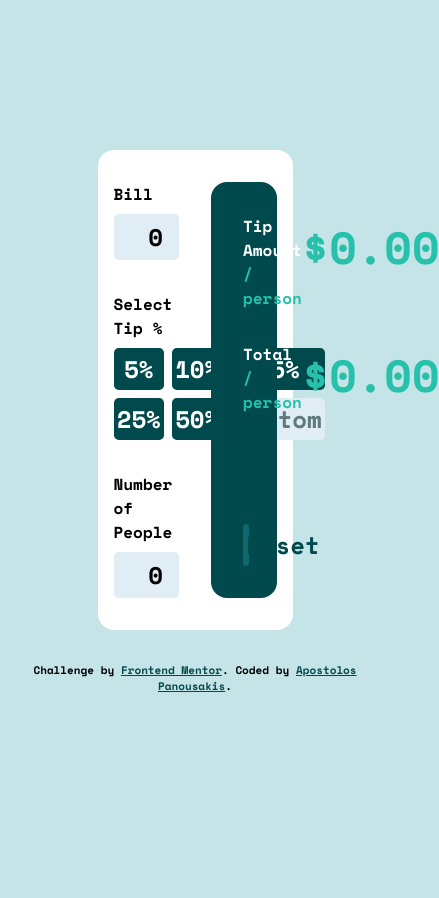
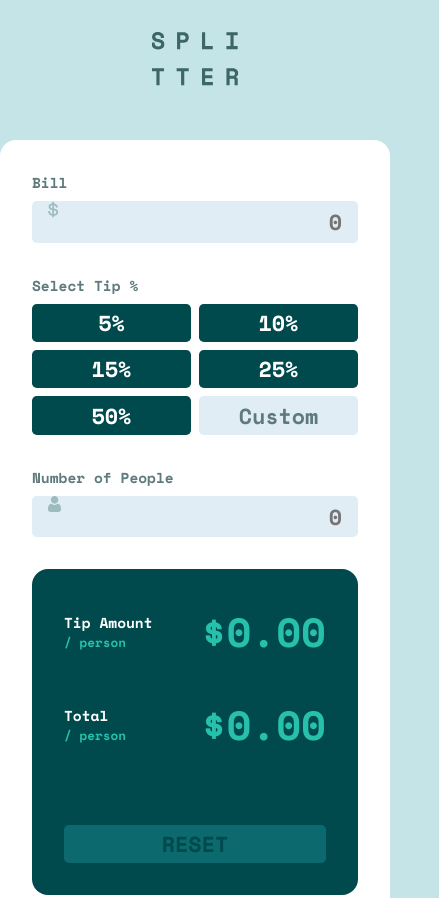
Before and after one commit to apocode01/Tip-calculator-app, a plain HTML site: page index.html in a window 390 px wide. Shown: the top 898 px of the page, 439 px wide, since content can reach past the window. Before the commit the page ends 844 px from the top, so only its background shows below. Drawn offline with nearby package versions, Linux system fonts and the light colour scheme.

Commit message:
more styling and better interactivity

```diff
--- a/index.html
+++ b/index.html
@@ -10,28 +10,36 @@
 <body>
 
   <main>
+    <img class="logo" src="images/logo.svg" alt="SPLITTER">
     <div class="container">
       <div class="selections">
         <div class="bill">
-          <p>Bill</p>
-          <input type="number" min="0" value="0">
+          <p class="title">Bill</p>
+          <div class="billInputDiv">
+            <img class="dollarIcon" src="images/icon-dollar.svg" alt="">
+            <input id="billInput" type="number" min="0" placeholder="0">
+          </div>
         </div>
 
         <div class="tip">
-          <p>Select Tip %</p>
+          <p class="title">Select Tip %</p>
           <div class="buttons">
-            <button>5%</button>
-            <button>10%</button>
-            <button>15%</button>
-            <button>25%</button>
-            <button>50%</button>
+            <button class="fixedTipButton">5%</button>
+            <button class="fixedTipButton">10%</button>
+            <button class="fixedTipButton">15%</button>
+            <button class="fixedTipButton">25%</button>
+            <button class="fixedTipButton">50%</button>
             <button id="custom">Custom</button>
+            <input id="tipInput" type="number" min="0" style="display: none;">
           </div>
         </div>
 
         <div class="people">
-          <p>Number of People</p>
-          <input type="number" min="0" value="0">
+          <p class="title">Number of People</p>
+          <div class="peopleInputDiv">
+            <img class="personIcon" src="images/icon-person.svg" alt="">
+            <input id="personInput" type="number" min="0" placeholder="0">
+          </div>
         </div>
       </div>
 
@@ -52,7 +60,7 @@
           <p>$0.00</p>
         </div>
 
-        <button id="reset">Reset</button>
+        <button id="reset">RESET</button>
       </div>
     </div>
   </main>
--- a/index.js
+++ b/index.js
@@ -0,0 +1,23 @@
+const customTipButton = document.getElementById(`custom`);
+const tipInput = document.getElementById(`tipInput`);
+
+customTipButton.addEventListener('click', () => {
+    customTipButton.style.display = "none";
+    tipInput.style.display = "inline-block";
+    tipInput.focus();
+})
+
+tipInput.addEventListener("focus", () => {
+    buttons.forEach(b => b.classList.remove(`active`));
+});
+
+const buttons = document.querySelectorAll(`.fixedTipButton`);
+
+buttons.forEach((button) => {
+    button.addEventListener('click', () => {
+        // Remove all active states
+        buttons.forEach(b => b.classList.remove(`active`));
+        // Add active state for the button pressed
+        button.classList.add(`active`);
+    });
+});
--- a/style.css
+++ b/style.css
@@ -4,14 +4,13 @@
     --green400: hsl(172, 67%, 45%);
     --green900: hsl(183, 100%, 15%);
     --green700: hsl(183, 80%, 24%);
-    --green900Hover: hsl(183, 100%, 12%);
     --grey500: hsl(186, 14%, 43%);
     --grey400: hsl(184, 14%, 56%);
     --grey200: hsl(185, 41%, 84%);
     --grey50: hsl(189, 47%, 97%);
     --white: hsl(0, 100%, 100%);
     --blackSqueeze: hsl(202, 50%, 92%);
-    --blackSqueezeHover: hsl(202, 50%, 87%);
+    --blackSqueezeHover: hsl(202, 50%, 85%);
 }
 
 * {
@@ -25,10 +24,18 @@ body {
     flex-direction: column;
     align-items: center;
     justify-content: center;
-    min-height: 100vh;
+    min-height: calc(100vh - 3rem);
     background-color: var(--grey200);
     font-family: 'Space Mono', sans-serif;
     padding: 2rem;
+}
+
+.logo {
+    position: relative;
+    transform: translateX(-50%);
+    left: 50%;
+    margin-bottom: 3rem; /* Space between logo and container */
+    user-select: none;
 }
 
 .container {
@@ -41,7 +48,8 @@ body {
     padding: 2rem;
     border-radius: 1rem;
     gap: 2rem;
-    width: 50vw;
+    width: 51rem;
+    user-select: none;
 }
 
 .selections {
@@ -52,20 +60,47 @@ body {
     width: 50%;
 }
 
-.selections input {
-    box-sizing: border-box;
+.title {
+    color: var(--grey500);
+    font-size: clamp(0.9rem, 0.101vw + 0.88rem, 1rem);
+}
+
+#billInput, #personInput {
     width: 100%;
-    font-size: 24px; /* PLACEHOLDER */
+    font-size: clamp(1.35rem, 0.151vw + 1.32rem, 1.5rem);
     font-family: 'Space Mono', sans-serif;
     padding: 0.3rem 1rem;
     border-radius: 0.3rem;
     border: none;
     background-color: var(--blackSqueeze);
+    color: var(--green900);
     text-align: end;
 }
 
 .selections input:focus {
     outline: 2px solid var(--green400);
+}
+
+.billInputDiv {
+    position: relative;
+}
+
+.dollarIcon {
+    display: flex;
+    align-self: center;
+    position: absolute;
+    left: 1rem;
+}
+
+.peopleInputDiv {
+    position: relative;
+}
+
+.personIcon {
+    display: flex;
+    align-self: center;
+    position: absolute;
+    left: 1rem;
 }
 
 .bill, .tip, .people {
@@ -83,18 +118,25 @@ body {
 
 .buttons button {
     padding: 0.2rem;
-    font-size: 24px; /* PLACEHOLDER */
+    font-size: clamp(1.35rem, 0.151vw + 1.32rem, 1.5rem);
     font-family: 'Space Mono', sans-serif;
     border-radius: 0.3rem;
     border: none;
     background-color: var(--green900);
     color: var(--white);
     cursor: pointer;
+    transition: background-color 0.3s ease-out, color 0.3s ease-out;
 }
 
 .buttons button:hover {
-    background-color: var(--green900Hover);
-    transition: background-color 0.3s ease;
+    background-color: var(--blackSqueeze);
+    color: var(--green900);
+    transition: background-color 0.3s ease, color 0.3s ease;
+}
+
+.buttons button.active {
+    background-color: var(--green400);
+    color: var(--green900);
 }
 
 .selections input:focus {
@@ -111,7 +153,21 @@ body {
     transition: background-color 0.3s ease;
 }
 
+#tipInput {
+    width: 100%;
+    height: 100%;
+    padding: 0.2rem 1rem;
+    font-size: clamp(1.35rem, 0.151vw + 1.32rem, 1.5rem);
+    font-family: 'Space Mono', sans-serif;
+    border-radius: 0.3rem;
+    border: none;
+    background-color: var(--blackSqueeze);
+    color: var(--green900);
+    text-align: end;
+}
+
 .results {
+    aspect-ratio: 1 / 1;
     display: flex;
     flex-direction: column;
     background-color: var(--green900);
@@ -131,14 +187,16 @@ body {
 
 .results ul li:first-child {
     color: var(--white);
+    font-size: clamp(0.9rem, 0.101vw + 0.88rem, 1rem);
 }
 
 .results ul li:last-child {
     color: var(--green400);
+    font-size: clamp(0.788rem, 0.088vw + 0.77rem, 0.875rem);
 }
 
 .results p {
-    font-size: 45px;
+    font-size: clamp(2.531rem, 0.283vw + 2.475rem, 2.813rem);
     color: var(--green400);
 }
 
@@ -148,11 +206,15 @@ body {
     justify-content: space-between;
 }
 
+.totalResult {
+    margin-bottom: -2rem;
+}
+
 #reset {
     width: 100%;
     margin-top: auto;
     padding: 0.2rem;
-    font-size: 24px; /* PLACEHOLDER */
+    font-size: clamp(1.35rem, 0.151vw + 1.32rem, 1.5rem);
     font-family: 'Space Mono', sans-serif;
     border-radius: 0.3rem;
     border: none;
@@ -162,7 +224,7 @@ body {
 }
 
 .attribution {
-    font-size: 11px;
+    font-size: clamp(0.675rem, 0.075vw + 0.66rem, 0.75rem);
     text-align: center;
 }
 
@@ -184,3 +246,26 @@ input[type=number] {
     appearance: textfield;
     -moz-appearance: textfield;
 }
+
+@media only screen and (max-width: 56rem) {
+    .container {
+        flex-direction: column;
+        width: auto;
+    }
+
+    .selections, .results {
+        width: auto;
+        height: 50%;
+    }
+}
+
+@media only screen and (max-width: 27rem) {
+    .container {
+        width: 100vw;
+    }
+
+    .buttons {
+        grid-template-columns: repeat(2, 1fr);
+        grid-template-rows: repeat(3, 1fr);
+    }
+}
```
